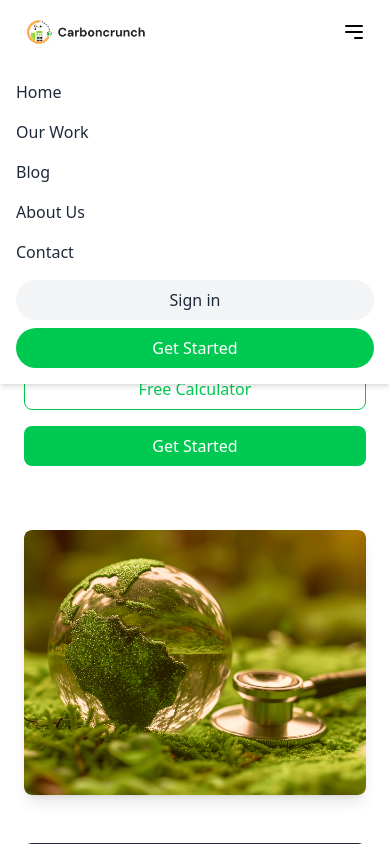
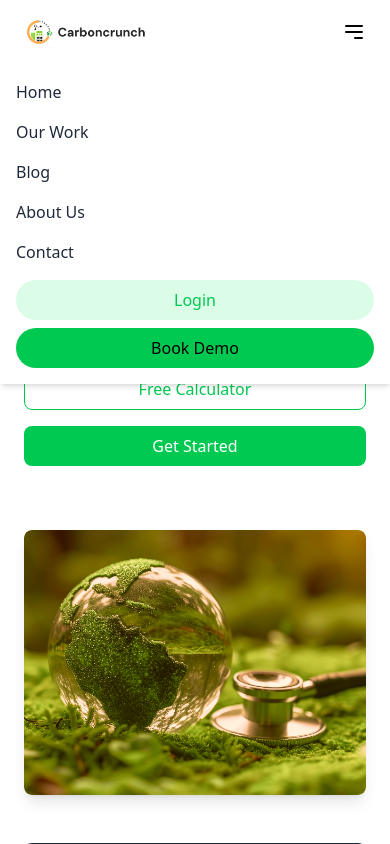
Before and after one commit to Sarthakkashyapp/carbon-crunch, a React (Vite) app: page / in a window 390 px wide. Both pictures are taken after a click on the button 354 px from the left and 32 px from the top of the page. Shown: the top 844 px of the page. Built offline with nearby package versions, Linux system fonts and the light colour scheme.

Commit message:
Update Navbar.jsx

```diff
--- a/src/components/Navbar.jsx
+++ b/src/components/Navbar.jsx
@@ -42,8 +42,8 @@ const Navbar = () => {
             <a href="#" className="text-gray-800 hover:text-gray-600">About Us</a>
             <a href="#" className="text-gray-800 hover:text-gray-600">Contact</a>
             <div className="flex flex-col space-y-2">
-              <button className="py-2 px-4 rounded-full bg-gray-100 text-gray-800 hover:bg-gray-200">Sign in</button>
-              <button className="py-2 px-4 rounded-full bg-green-500 text-white hover:bg-green-600">Get Started</button>
+              <button className="py-2 px-4 rounded-full bg-green-100 text-green-500 hover:bg-green-200">Login</button>
+              <button className="py-2 px-4 rounded-full bg-green-500 text-black hover:bg-green-600">Book Demo</button>
             </div>
           </div>
         </div>
```
